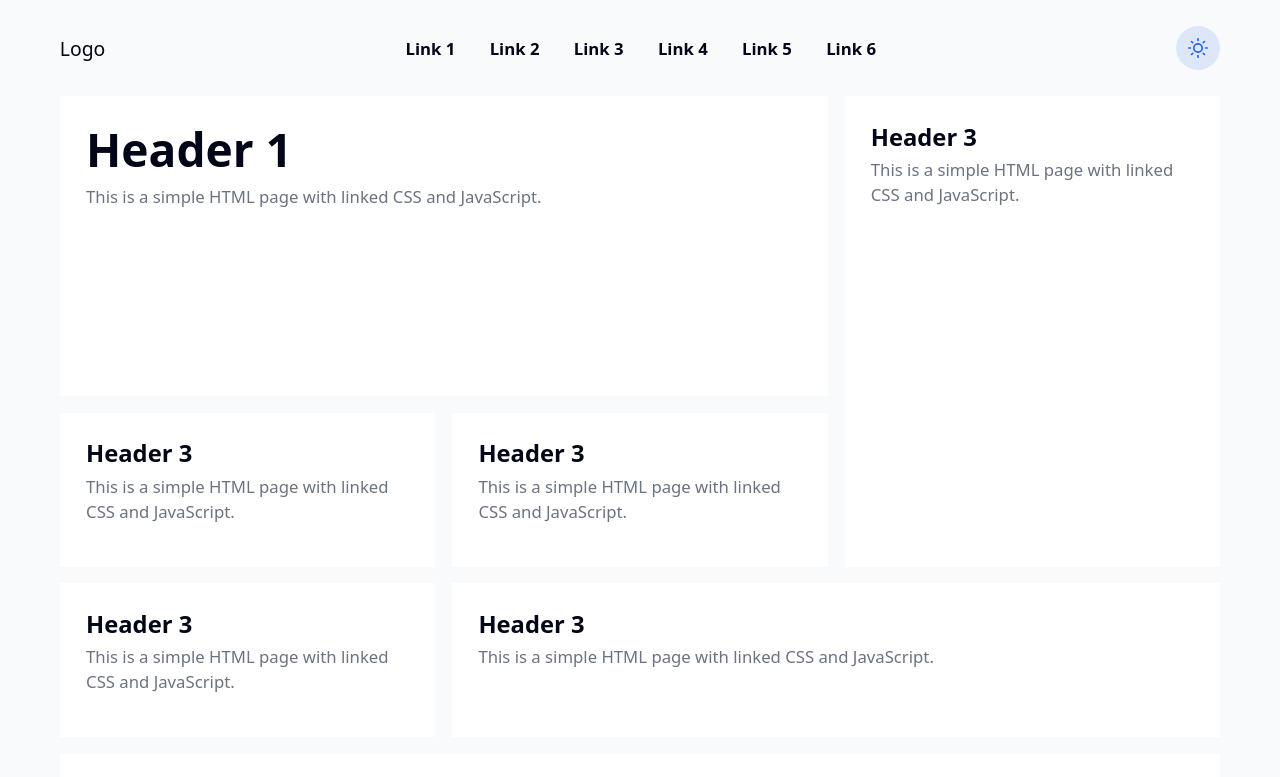
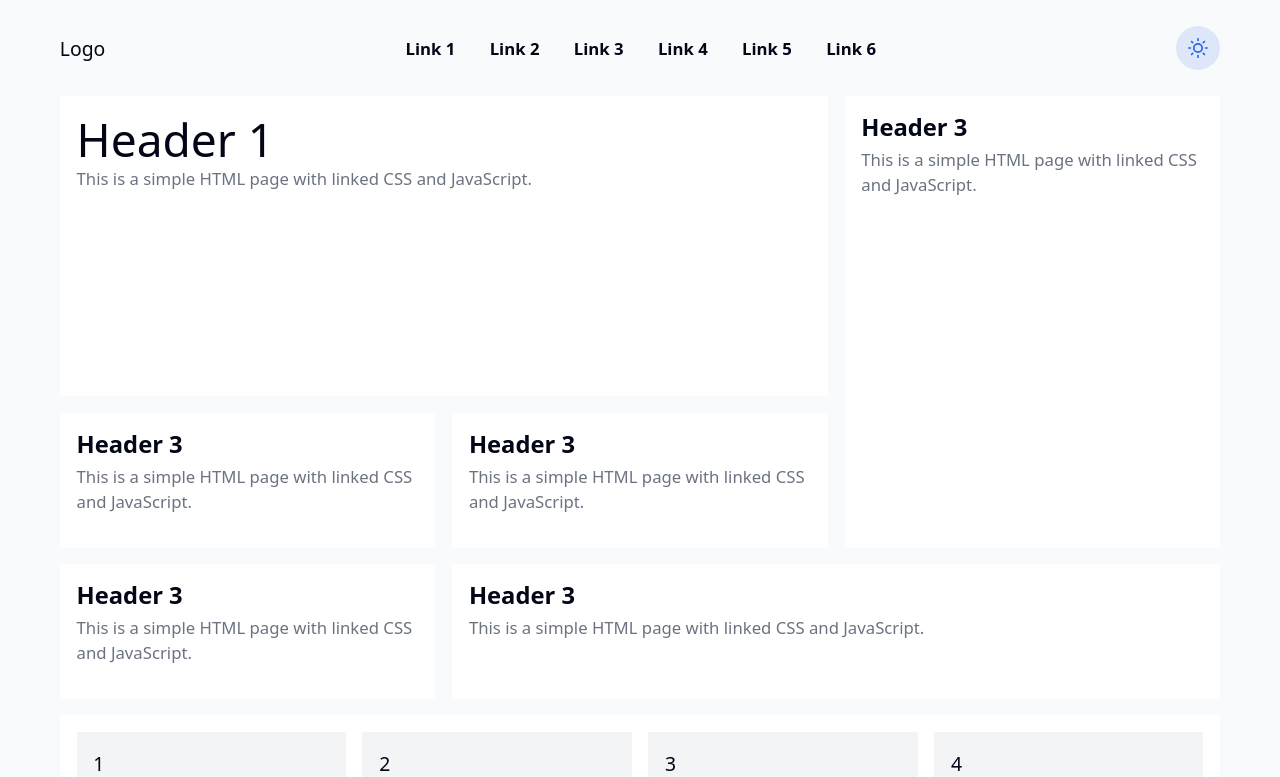
Before and after one commit to GabeFlavin/gabeflavincom_rl, a website built with Vite: page index.html in a window 1280 px wide. Built offline with nearby package versions, Linux system fonts and the light colour scheme.

Commit message:
Update styles, reset, and fonts

```diff
--- a/reset.css
+++ b/reset.css
@@ -4,14 +4,32 @@
   padding: 0;
 }
 
+@font-face {
+  font-family: 'CursorGothic';
+  src: url('/fonts/CursorGothic-Regular.woff2') format('woff2');
+  font-weight: 400;
+  font-style: normal;
+  font-display: swap;
+}
+@font-face {
+  font-family: 'CursorGothic';
+  src: url('/fonts/CursorGothic-Bold.woff2') format('woff2');
+  font-weight: 700;
+  font-style: normal;
+  font-display: swap;
+}
+
+
+
+
 html {
-  line-height: 1.15;
+  line-height: 1;
   -webkit-text-size-adjust: 100%;
 }
 
 body {
   margin: 0;
-  font-family: system-ui, -apple-system, BlinkMacSystemFont, "Segoe UI", Roboto, sans-serif;
+  font-family: 'Courier New', Courier, monospace;
 }
 
 h1, h2, h3, h4, h5, h6 {
--- a/style.css
+++ b/style.css
@@ -299,12 +299,12 @@ main {
 
 .grid-item {
   background-color: var(--color-surface);
-  padding: var(--pad-lg);
+  padding: var(--pad-md);
 }
 
 .grid-footer .grid-item {
   background-color: var(--color-surface-alt);
-  padding: var(--space-md) var(--space-lg);
+  padding: var(--space-md);
 }
 
 @media (max-width: 800px) {
@@ -395,9 +395,6 @@ main {
 /** Headings */
 h1 {
   font-size: var(--font-size-2xl);
-  font-weight: 700;
-  margin-top: 0;
-  margin-bottom: var(--space-sm);
   color: var(--color-text);
   line-height: 1.15;
 }
```
Also changed, not shown: fonts/CursorGothic-Bold.woff2 (added), fonts/CursorGothic-BoldItalic.woff2 (added), fonts/CursorGothic-Italic.woff2 (added), fonts/CursorGothic-Regular.woff2 (added).
